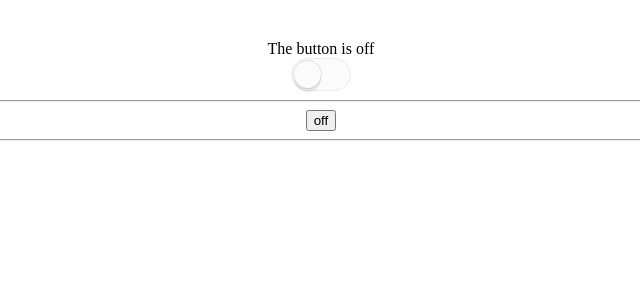
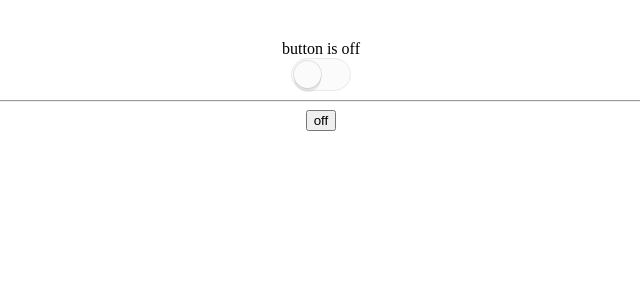
Before and after one commit to mcanas/advanced-react-component-patterns, a React (Create React App) app: page / in a window 1280 px wide. Shown: the top 300 px of the page, without its empty margins (319-959 px from the left). Built offline with nearby package versions, Linux system fonts and the light colour scheme; a web font is replaced by a local one.

Commit message:
Refactoring HOC to Render Props

```diff
--- a/src/App.js
+++ b/src/App.js
@@ -1,27 +1,20 @@
-import React, { Component } from "react"
-import Toggle, { withToggle } from "./Toggle"
-import MyToggleWrapper from "./MyToggleWrapper"
+import React from "react"
+import MyToggle from "./MyToggle"
+import Switch from "./Switch"
+import Toggle from "./Toggle"
 
-const MyEventComponent = ({ toggle, on, event }) => {
-  const props = { [event]: on }
-  return toggle.on ? <button {...props}>The {event} event</button> : null
-}
-const MyEventComponentWrapper = withToggle(MyEventComponent)
-
-class App extends Component {
-  render() {
-    return (
-      <Toggle onToggle={on => (on ? this.myToggle.focus() : null)}>
-        <Toggle.On>The button is on</Toggle.On>
-        <Toggle.Off>The button is off</Toggle.Off>
-        <Toggle.Button />
+const App = () => (
+  <Toggle
+    onToggle={on => console.log("toggle", on)}
+    render={({ on, toggle }) => (
+      <div>
+        {on ? "button is on" : "button is off"}
+        <Switch on={on} onClick={toggle} />
         <hr />
-        <MyToggleWrapper innerRef={myToggle => (this.myToggle = myToggle)} />
-        <hr />
-        <MyEventComponentWrapper event="onClick" on={e => alert(e.type)} />
-      </Toggle>
-    )
-  }
-}
+        <MyToggle on={on} toggle={toggle} />
+      </div>
+    )}
+  />
+)
 
 export default App
--- a/src/MyToggle.js
+++ b/src/MyToggle.js
@@ -1,16 +1,7 @@
-import React, { Component } from "react"
+import React from "react"
 
-class MyToggle extends Component {
-  focus = () => this.button.focus()
-
-  render() {
-    const { toggle: { on, toggle } } = this.props
-    return (
-      <button onClick={toggle} ref={button => (this.button = button)}>
-        {on ? "on" : "off"}
-      </button>
-    )
-  }
-}
+const MyToggle = ({ on, toggle }) => (
+  <button onClick={toggle}>{on ? "on" : "off"}</button>
+)
 
 export default MyToggle
--- a/src/Toggle.js
+++ b/src/Toggle.js
@@ -1,32 +1,7 @@
 import React, { Component } from "react"
-import PropTypes from "prop-types"
-import hoistNonReactStatic from "hoist-non-react-statics"
-import Switch from "./Switch"
-
-const TOGGLE_CONTEXT = "__toggle__"
-
-const ToggleOn = ({ children, toggle: { on } }) => {
-  return on ? children : null
-}
-
-const ToggleOff = ({ children, toggle: { on } }) => {
-  return on ? null : children
-}
-
-const ToggleButton = ({ toggle: { on, toggle }, ...props }) => {
-  return <Switch on={on} onClick={toggle} {...props} />
-}
 
 class Toggle extends Component {
   static defaultProps = { onToggle: () => undefined }
-  static childContextTypes = {
-    [TOGGLE_CONTEXT]: PropTypes.object.isRequired
-  }
-
-  static On = withToggle(ToggleOn)
-  static Off = withToggle(ToggleOff)
-  static Button = withToggle(ToggleButton)
-
   state = { on: false }
 
   toggle = () => {
@@ -38,35 +13,12 @@ class Toggle extends Component {
     )
   }
 
-  getChildContext() {
-    return {
-      [TOGGLE_CONTEXT]: {
-        on: this.state.on,
-        toggle: this.toggle
-      }
-    }
-  }
-
   render() {
-    return <div>{this.props.children}</div>
+    return this.props.render({
+      on: this.state.on,
+      toggle: this.toggle
+    })
   }
 }
 
-export function withToggle(Component) {
-  const Wrapper = ({ innerRef, ...props }, context) => {
-    const toggleContext = context[TOGGLE_CONTEXT]
-    return <Component {...props} ref={innerRef} toggle={toggleContext} />
-  }
-
-  Wrapper.contextTypes = {
-    [TOGGLE_CONTEXT]: PropTypes.object.isRequired
-  }
-
-  Wrapper.displayName = `withToggle(${Component.displayName || Component.name})`
-
-  Wrapper.WrappedComponent = Component
-
-  return hoistNonReactStatic(Wrapper, Component)
-}
-
 export default Toggle
```
